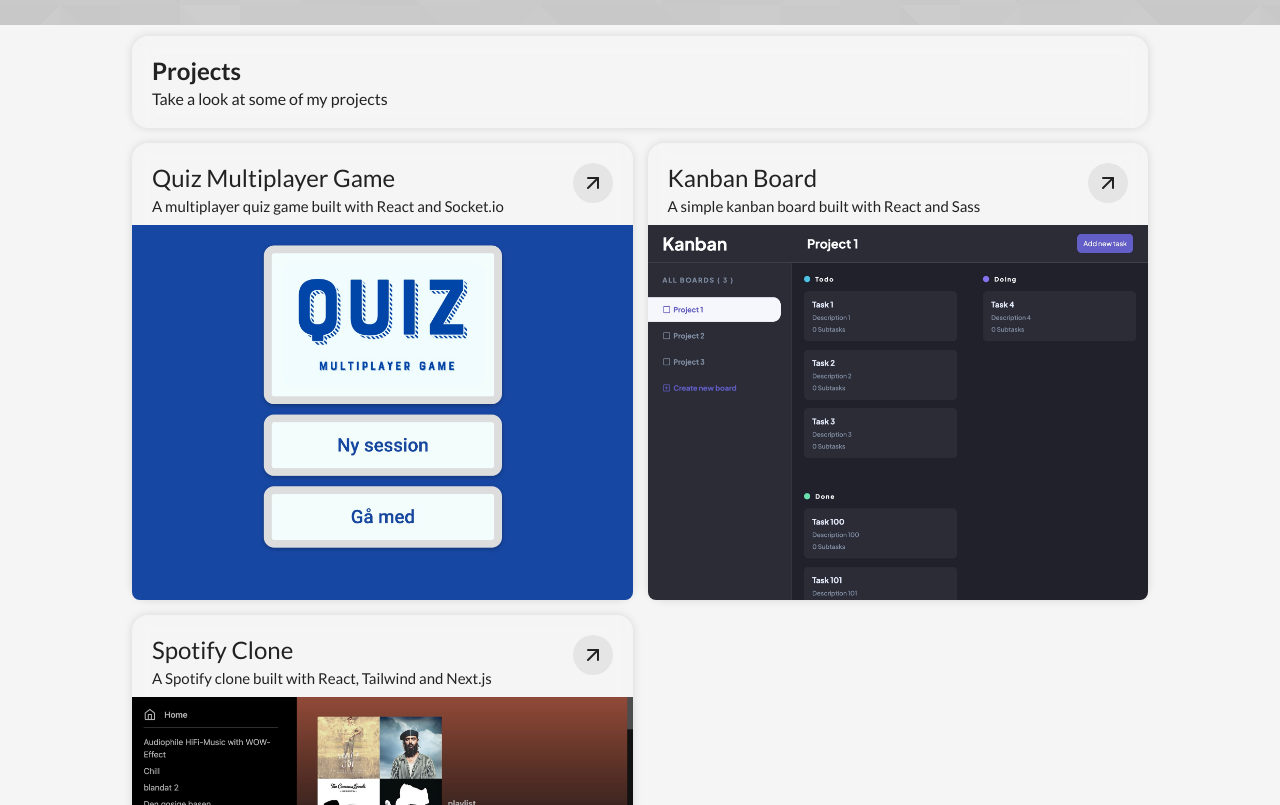
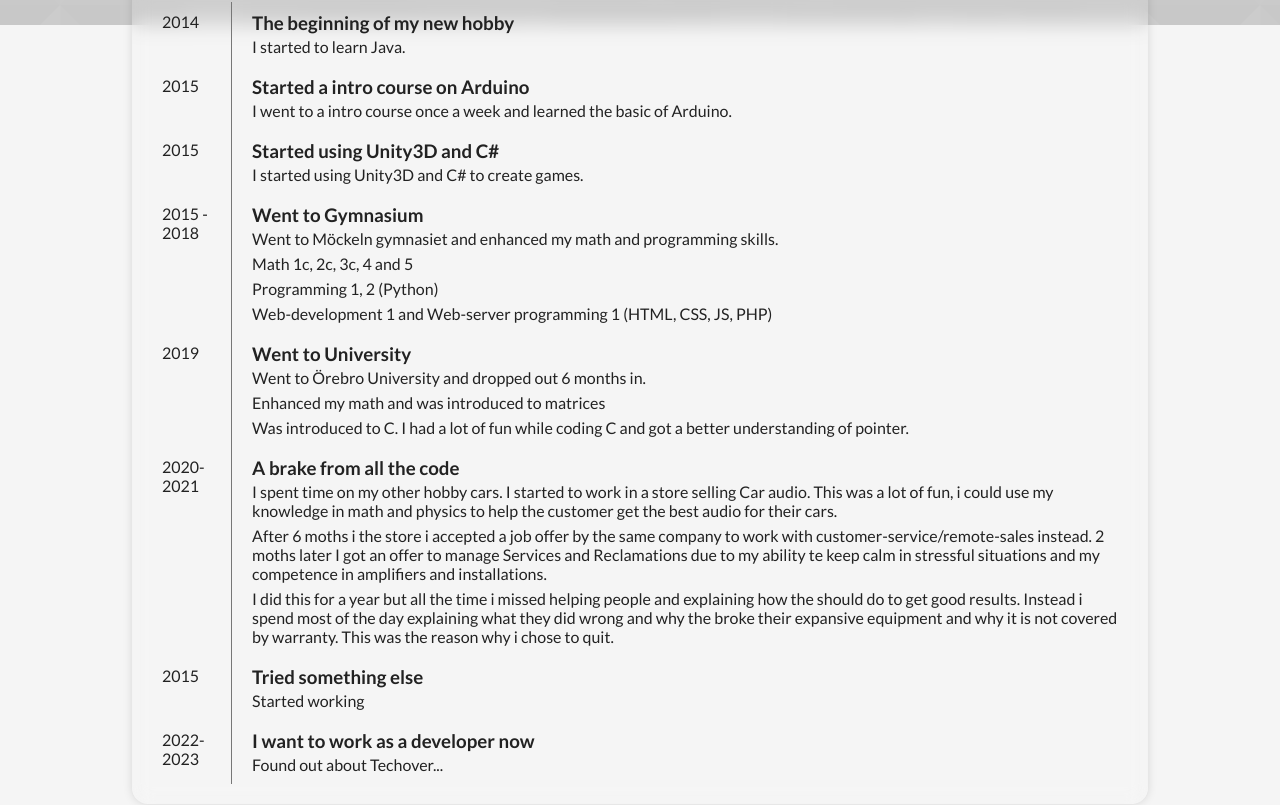
Before and after one commit to luc-as-dev/portfolio-react, a React (Vite) app in the folder client/: page / in a window 1280 px wide. Shown: the part 775-1580 px from the top of the page. Built offline with nearby package versions, Linux system fonts and the light colour scheme.

Commit message:
added journey timeline

```diff
--- /dev/null
+++ b/client/src/JourneyCard/JourneyCard.scss
@@ -0,0 +1,5 @@
+.journey-card {
+  &-inner {
+    padding: 20px;
+  }
+}
--- /dev/null
+++ b/client/src/JourneyCard/JourneyCard.tsx
@@ -0,0 +1,81 @@
+import Card from "../components/UI/Card/Card";
+import "./JourneyCard.scss";
+import JourneyItem from "./JourneyItem/JourneyItem";
+
+type Props = {
+  className?: string;
+};
+
+export default function JourneyCard({ className }: Props) {
+  return (
+    <Card
+      className={`journey-card ${className || ""}`.trim()}
+      classNameInner="journey-card-inner"
+    >
+      <JourneyItem date="2014" title={"The beginning of my new hobby"}>
+        <p>I started to learn Java.</p>
+      </JourneyItem>
+
+      <JourneyItem date="2015" title={"Started a intro course on Arduino"}>
+        <p>
+          I went to a intro course once a week and learned the basic of Arduino.
+        </p>
+      </JourneyItem>
+
+      <JourneyItem date="2015" title={"Started using Unity3D and C#"}>
+        <p>I started using Unity3D and C# to create games.</p>
+      </JourneyItem>
+
+      <JourneyItem date="2015 - 2018" title={"Went to Gymnasium"}>
+        <p>
+          Went to Möckeln gymnasiet and enhanced my math and programming skills.
+        </p>
+        <p>Math 1c, 2c, 3c, 4 and 5</p>
+        <p>Programming 1, 2 (Python)</p>
+        <p>
+          Web-development 1 and Web-server programming 1 (HTML, CSS, JS, PHP)
+        </p>
+      </JourneyItem>
+
+      <JourneyItem date="2019" title={"Went to University"}>
+        <p>Went to Örebro University and dropped out 6 months in.</p>
+        <p>Enhanced my math and was introduced to matrices</p>
+        <p>
+          Was introduced to C. I had a lot of fun while coding C and got a
+          better understanding of pointer.
+        </p>
+      </JourneyItem>
+
+      <JourneyItem date="2020-2021" title={"A brake from all the code"}>
+        <p>
+          I spent time on my other hobby cars. I started to work in a store
+          selling Car audio. This was a lot of fun, i could use my knowledge in
+          math and physics to help the customer get the best audio for their
+          cars.
+        </p>
+        <p>
+          After 6 moths i the store i accepted a job offer by the same company
+          to work with customer-service/remote-sales instead. 2 moths later I
+          got an offer to manage Services and Reclamations due to my ability te
+          keep calm in stressful situations and my competence in amplifiers and
+          installations.
+        </p>
+        <p>
+          I did this for a year but all the time i missed helping people and
+          explaining how the should do to get good results. Instead i spend most
+          of the day explaining what they did wrong and why the broke their
+          expansive equipment and why it is not covered by warranty. This was
+          the reason why i chose to quit.
+        </p>
+      </JourneyItem>
+
+      <JourneyItem date="2015" title={"Tried something else"}>
+        <p>Started working </p>
+      </JourneyItem>
+
+      <JourneyItem date="2022-2023" title={"I want to work as a developer now"}>
+        <p>Found out about Techover...</p>
+      </JourneyItem>
+    </Card>
+  );
+}
--- /dev/null
+++ b/client/src/JourneyCard/JourneyItem/JourneyItem.scss
@@ -0,0 +1,30 @@
+.journey-item {
+  display: flex;
+
+  color: var(--text);
+
+  gap: 10px;
+
+  &-left,
+  &-right {
+    padding: 10px;
+  }
+
+  &-left {
+    flex-shrink: 0;
+    border-right: 1px solid var(--text-dimmed);
+    width: 80px;
+  }
+
+  &-right {
+    display: flex;
+    flex-direction: column;
+
+    gap: 3px;
+    &-content {
+      display: flex;
+      flex-direction: column;
+      gap: 6px;
+    }
+  }
+}
--- /dev/null
+++ b/client/src/JourneyCard/JourneyItem/JourneyItem.tsx
@@ -0,0 +1,20 @@
+import { ReactNode } from "react";
+import "./JourneyItem.scss";
+
+type Props = {
+  date: string;
+  title: string;
+  children: ReactNode;
+};
+
+export default function JourneyItem({ date, title, children }: Props) {
+  return (
+    <div className="journey-item">
+      <div className="journey-item-left">{date}</div>
+      <div className="journey-item-right">
+        <h3 className="journey-item-right-title">{title}</h3>
+        <div className="journey-item-right-content">{children}</div>
+      </div>
+    </div>
+  );
+}
--- a/client/src/components/Sections/AboutSection/AboutSection.tsx
+++ b/client/src/components/Sections/AboutSection/AboutSection.tsx
@@ -3,6 +3,7 @@
 import ContentRow from "../../UI/ContentRow/ContentRow";
 import { useAppContext } from "../../../context/AppContext";
 import SectionHeader from "../../SectionHeader/SectionHeader";
+import JourneyCard from "../../../JourneyCard/JourneyCard";
 
 type Props = {};
 
@@ -15,10 +16,7 @@
       id="about"
       ref={sectionRefs.about}
     >
-      <SectionHeader
-        label="Get to know more about me"
-        description="Take a look at some of my projects"
-      />
+      <SectionHeader label="Get to know more about me" description="" />
       <ContentRow>
         {window.innerWidth > 800 ? (
           <CompetenceSlider
@@ -32,6 +30,7 @@
           />
         )}
       </ContentRow>
+      <JourneyCard className="about-section-journey" />
     </section>
   );
 }
```
